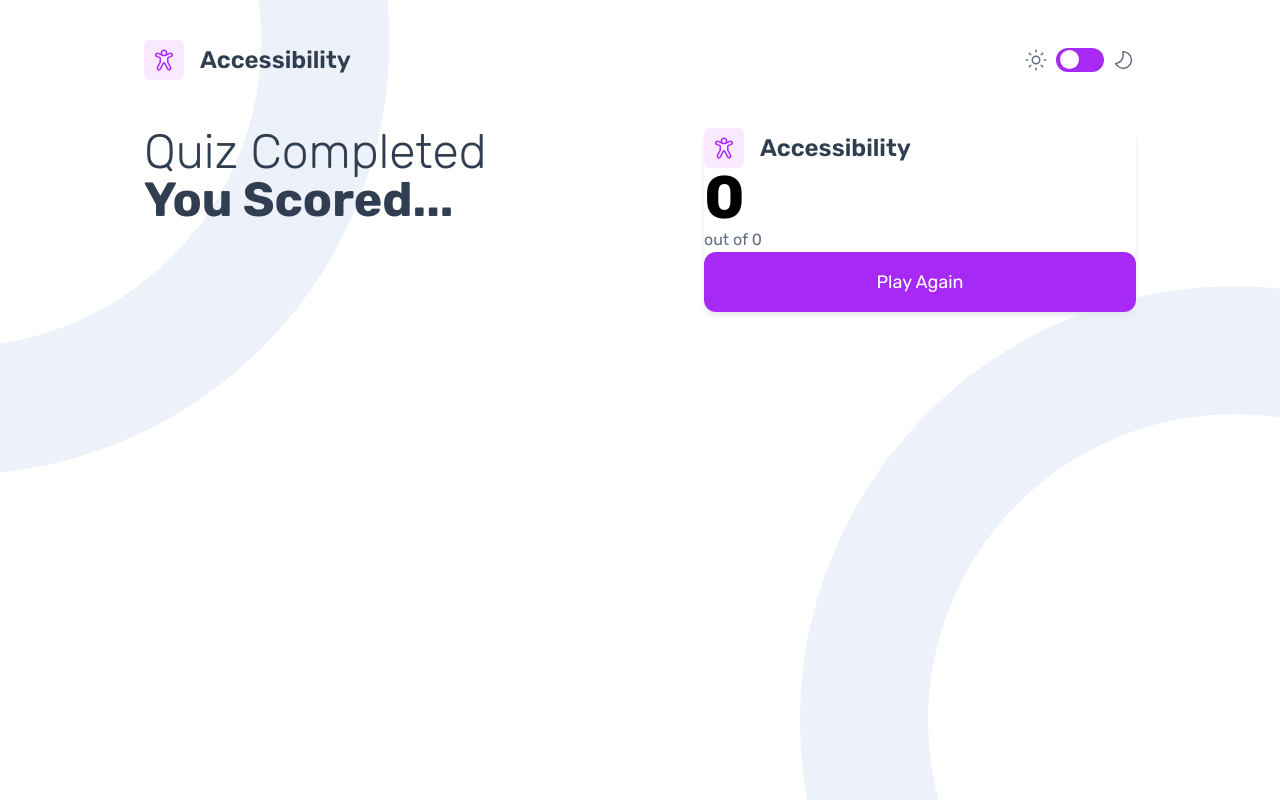
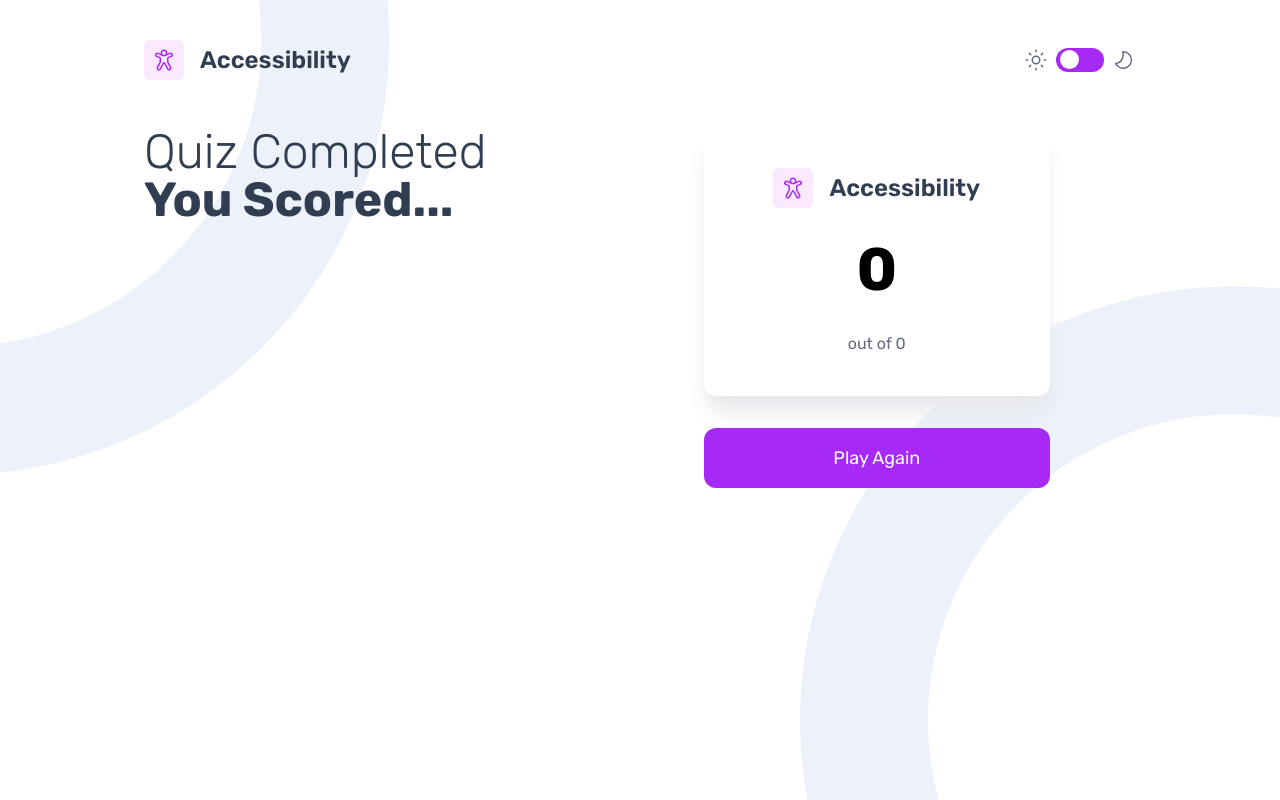
Before and after one commit to duncan-chege/frontend-quiz, a Next.js app: page /accessibility/final-score in a window 1280 px wide. Built offline with nearby package versions, Linux system fonts and the light colour scheme.

Commit message:
link the play again button to the homepage

```diff
--- a/components/ScoreScreen.tsx
+++ b/components/ScoreScreen.tsx
@@ -4,6 +4,7 @@ import { usePathname } from "next/navigation";
 import accessibilityIcon from "@/public/icon-accessibility.svg";
 import Image from "next/image";
 import { useQuiz } from "@/context/QuizContext";
+import Link from "next/link";
 
 export default function ScoreScreen() {
   const { score, totalQuestions } = useQuiz();
@@ -11,7 +12,7 @@ export default function ScoreScreen() {
   const pathname = usePathname();
 
   const dynamicPageData: { [key: string]: { title: string; icon: string } } = {
-    "accessibility": { title: "Accessibility", icon: accessibilityIcon },
+    accessibility: { title: "Accessibility", icon: accessibilityIcon },
     // "html": { title: "HTML", icon: htmlIcon },
     // "css": { title: "CSS", icon: cssIcon }
   };
@@ -20,7 +21,9 @@ export default function ScoreScreen() {
     pathname.includes(key.toLowerCase())
   );
 
-  const {title, icon} = matchingKey ? dynamicPageData[matchingKey] : { title: "", icon: "" }
+  const { title, icon } = matchingKey
+    ? dynamicPageData[matchingKey]
+    : { title: "", icon: "" };
 
   return (
     <div className="grid grid-cols-1 lg:grid-cols-2 gap-x-32" role="main">
@@ -30,7 +33,8 @@ export default function ScoreScreen() {
           <span className="font-bold">You Scored...</span>
         </h1>
       </div>
-      <div className="shadow-md shadow-gray-200 bg-white rounded-xl">
+      <div className="w-4/5">
+        <div className="flex flex-col items-center gap-y-8 shadow-xl shadow-gray-200 bg-white rounded-xl py-10 px-16">
           <div className="flex items-center gap-x-4">
             <Image
               className="p-2 bg-fuchsia-100 rounded-md"
@@ -43,9 +47,13 @@ export default function ScoreScreen() {
           </div>
           <p className="font-bold text-6xl">{score}</p>
           <p className="text-grey-navy">out of {totalQuestions}</p>
-        <button className="hover:bg-fuchsia-400 w-full bg-purple cursor-pointer p-4 rounded-xl text-white text-lg">
+        </div>
+
+        <Link href="/">
+        <button className="mt-8 hover:bg-fuchsia-400 w-full bg-purple cursor-pointer p-4 rounded-xl text-white text-lg">
           Play Again
         </button>
+        </Link>
       </div>
     </div>
   );
```
Lines whose indentation alone changed are shown as unchanged.
